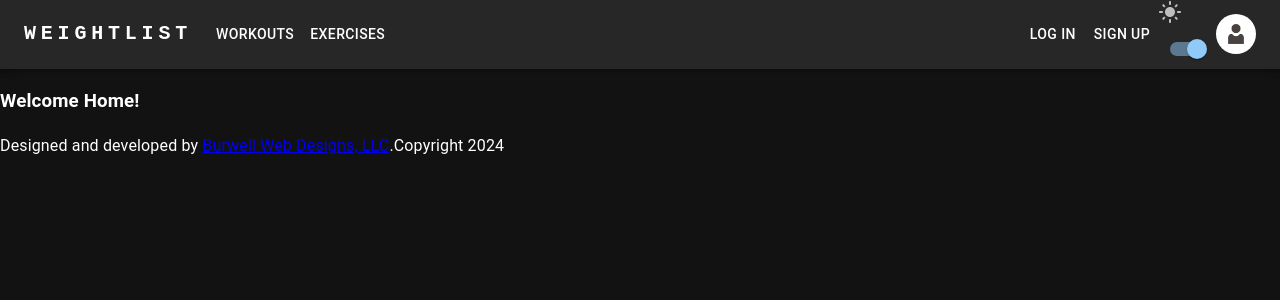
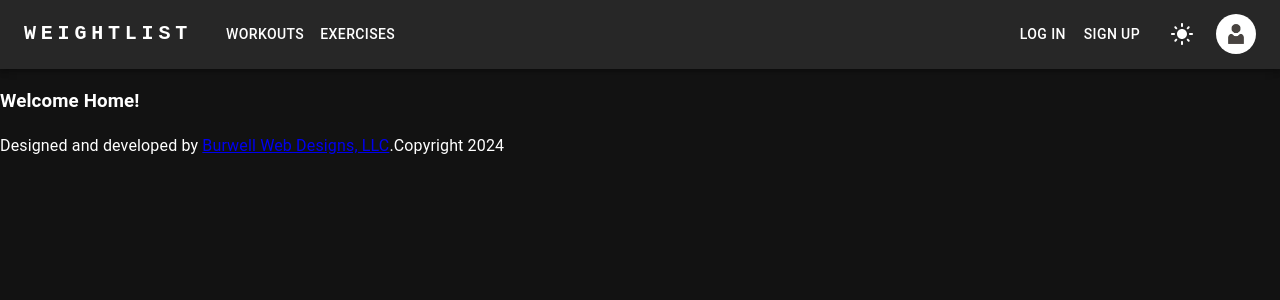
Before and after one commit to cburwell/weightlist, a React (Vite) app in the folder frontend/weightlist/: page / in a window 1280 px wide. Shown: the top 300 px of the page. Built offline with nearby package versions, Linux system fonts and the light colour scheme.

Commit message:
Added light / dark mode toggle icons

```diff
--- a/frontend/weightlist/global.css
+++ b/frontend/weightlist/global.css
@@ -1,3 +1,7 @@
 .spacer {
     flex-grow: 1;
 }
+
+& .MuiToolbar-root {
+    gap: 10px;
+}
--- a/frontend/weightlist/src/components/header.tsx
+++ b/frontend/weightlist/src/components/header.tsx
@@ -40,6 +40,17 @@ export default function Header() {
   const handleCloseUserMenu = () => {
     setAnchorElUser(null);
   };
+
+  const toggleMode = () => {
+    if (mode == "dark") {
+      setMode("light");
+      modeIcon = <LightMode/>;
+    }
+    else {
+      setMode("dark");
+      modeIcon = <DarkMode/>;
+    }
+  }
 
   return (
     <AppBar position="static">
@@ -144,17 +155,14 @@ export default function Header() {
             ))}
           </Box>
           <Box>
-            <FormControl>
-              <FormLabel id="theme-toggle">{modeIcon}</FormLabel>
-              <Switch
-                name="theme-toggle"
-                checked={mode == "dark"}
-                onChange={(event) => {
-                  setMode(mode == "dark" ? "light" : "dark");
-                  modeIcon = mode == "dark" ? <LightMode/> : <DarkMode/>;
-                }}
-              />
-            </FormControl>
+            <IconButton
+              size="large"
+              aria-label="light / dark mode toggle"
+              onClick={toggleMode}
+              color="inherit"
+            >
+              {modeIcon}
+            </IconButton>
           </Box>
           <Box sx={{flexGrow: 0}}>
             <Tooltip title="Open settings">
```
